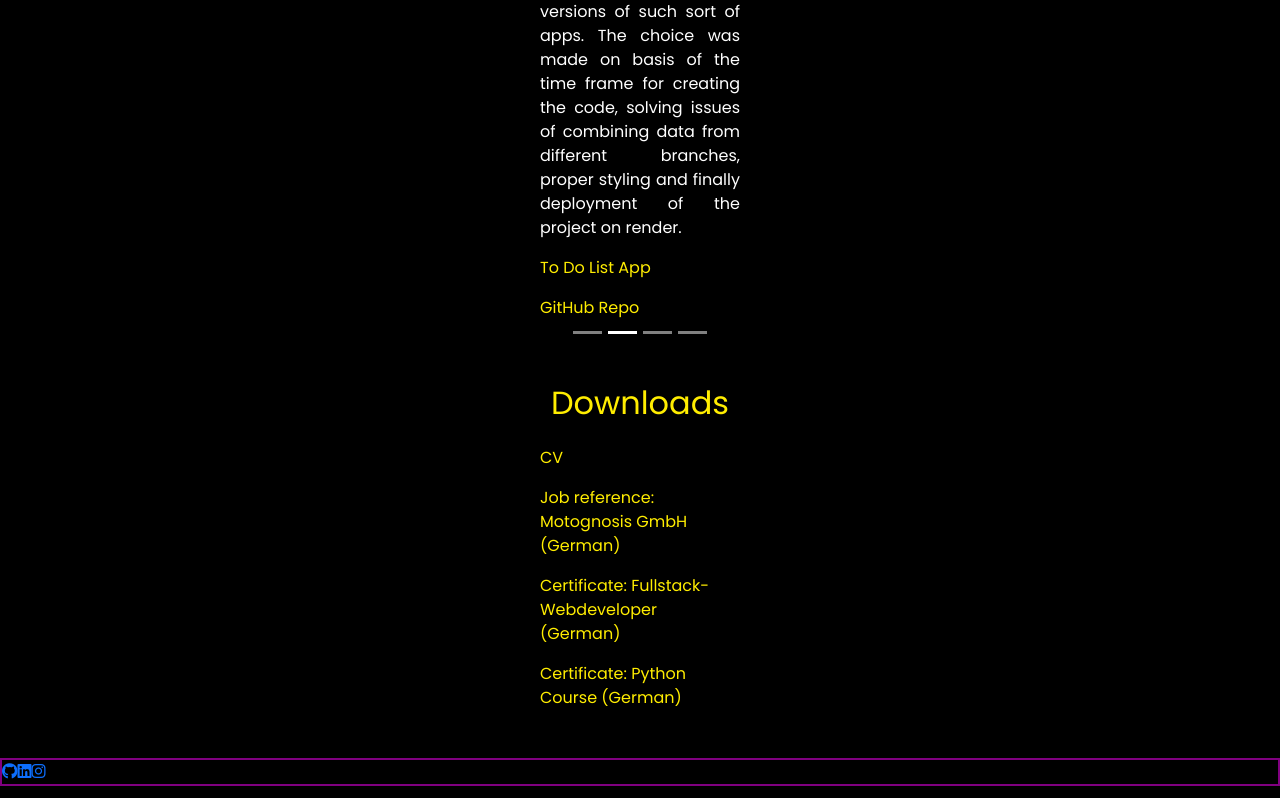
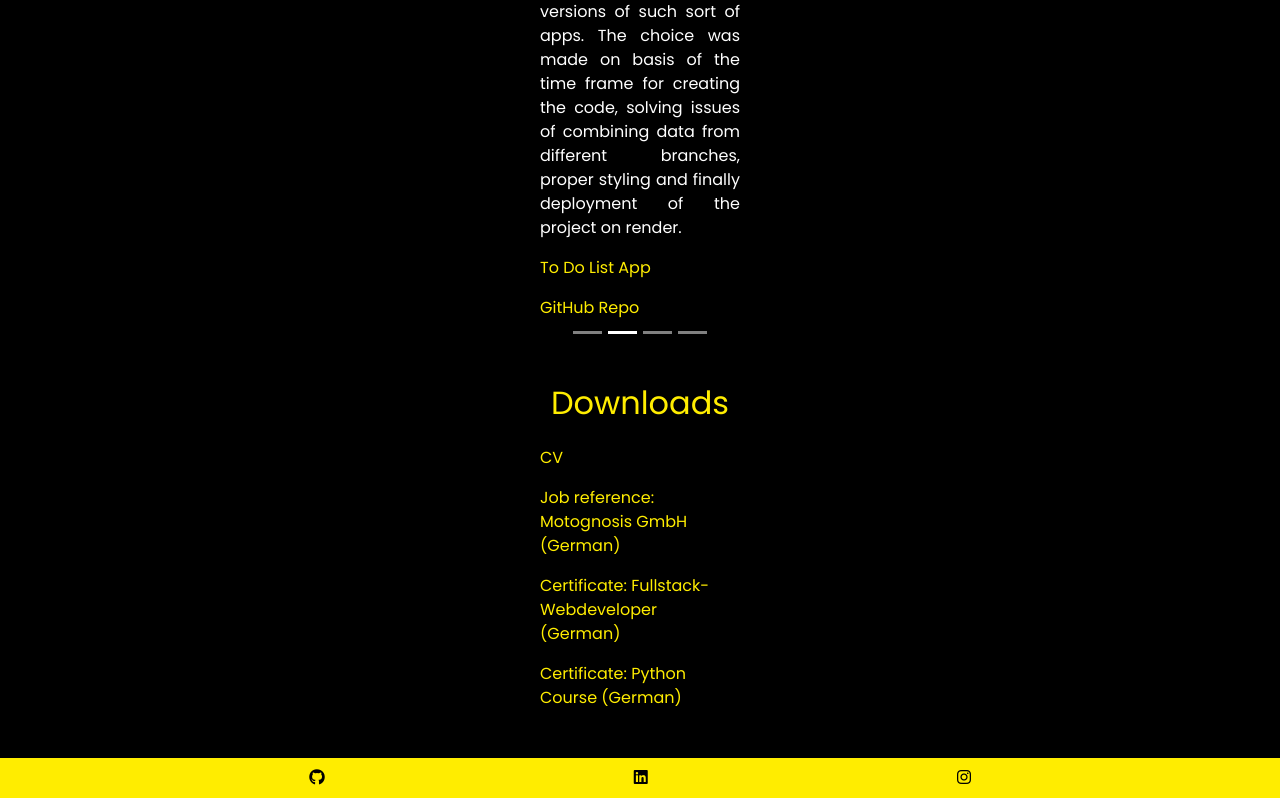
Before and after one commit to You-Did-Bowman/Personal_Portfolio, a React (Vite) app: page / in a window 1280 px wide. Shown: the part 4050-4848 px from the top of the page. Built offline with nearby package versions, Linux system fonts and the light colour scheme.

Commit message:
edit footer

```diff
--- a/src/main.css
+++ b/src/main.css
@@ -173,7 +173,13 @@
 }
 
 .footerContainer {
-  border: 2px solid purple;
+  display: flex;
+  justify-content: space-evenly;
+  background-color: #FFED00;
+  padding: 0.5rem 0;
+}
+.footerContainer a {
+  color: black;
 }
 
 .cvContainer {
--- a/src/styles/_footer.scss
+++ b/src/styles/_footer.scss
@@ -1,3 +1,11 @@
 .footerContainer {
-    border: 2px solid purple;
+  display: flex;
+  justify-content: space-evenly;
+
+  background-color: $yellow;
+ padding: .5rem 0;
+
+  a {
+    color: black
+  }
 }
```
Also changed, not shown: 1 other file (tests, documents, lock files or other folders).
